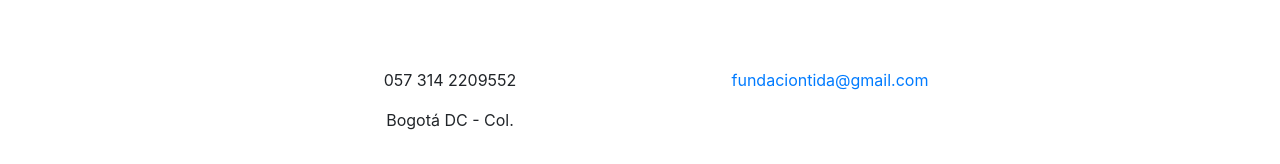
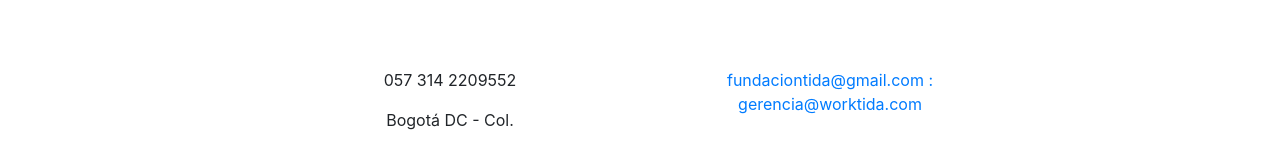
Before and after one commit to GUSSROM/tida, a website with bundled scripts: page index.html in a window 1280 px wide. Shown: the part 3066-3230 px from the top of the page. Built offline with nearby package versions, Linux system fonts and the light colour scheme; some icons are missing; files whose address does not match are found by name.

Commit message:
Update index.html

```diff
--- a/index.html
+++ b/index.html
@@ -249,7 +249,7 @@
           <div class="col-lg-4 mr-auto text-center">
             <i class="fas fa-envelope fa-3x mb-3 sr-contact-2"></i>
             <p>
-              <a href="mailto:fundaciontida@gmail.com">fundaciontida@gmail.com</a>
+              <a href="mailto:fundaciontida@gmail.com">fundaciontida@gmail.com : gerencia@worktida.com</a>
             </p>
           </div>
         </div>
```
